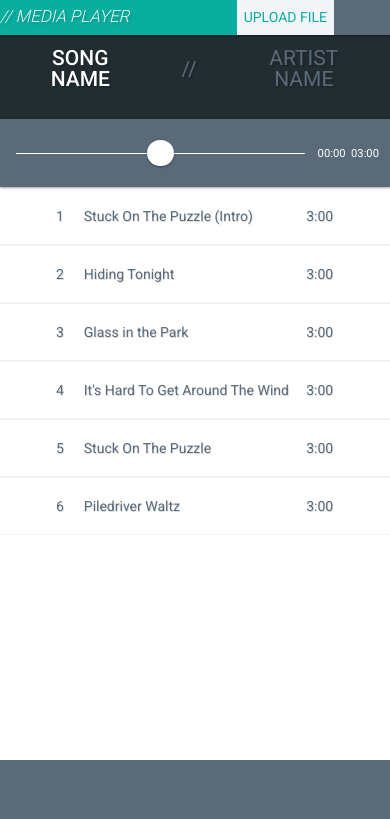
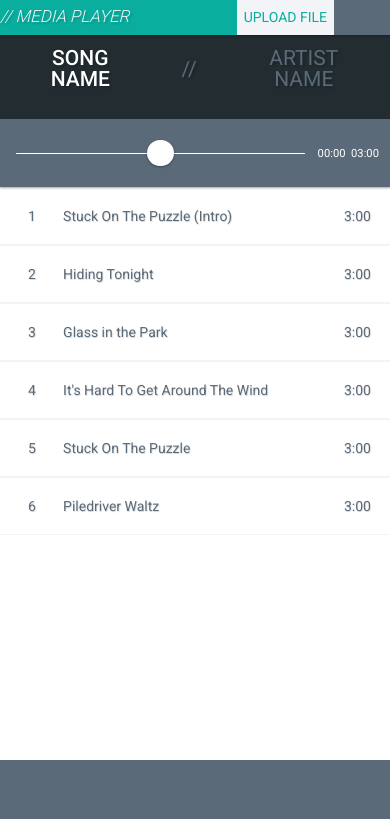
Before and after one commit to KNIGHTTH0R/MobileWebHybrid, a PHP site: page / in a window 390 px wide. Shown: the top 819 px of the page. Run offline with PHP 8.4, Linux system fonts and the light colour scheme; some libraries are stand-ins or nearby versions.

Commit message:
Adjust list row on mobile

```diff
--- a/MediaPlayer/css/stylesheet.css
+++ b/MediaPlayer/css/stylesheet.css
@@ -501,6 +501,13 @@ input[type=range]:focus {
     padding-top: 0px;
   }
 
+  #song-list li
+  {
+    width: 90%;
+    padding-left: 2em;
+    padding-right: 2em;
+  }
+
   .song-row-artist, #media-player-album-cover-img, #container-top-col-left
   {
     display: none;
@@ -510,6 +517,7 @@ input[type=range]:focus {
   {
     width: 80%;
   }
+
 }
 
 @media
```
